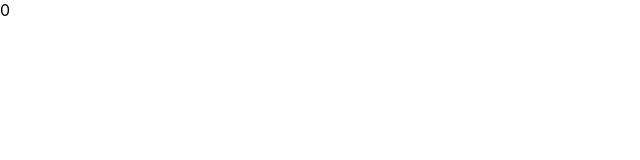
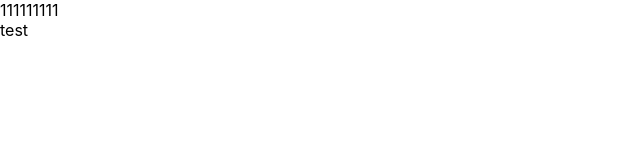
Before and after one commit to ReusLi/sparrow-mini, a React (Create React App) app: page / in a window 1280 px wide. Shown: the top 160 px of the page, without its empty margins (0-640 px from the left). Built offline with nearby package versions, Linux system fonts and the light colour scheme.

Commit message:
add code

```diff
--- a/src/App.js
+++ b/src/App.js
@@ -15,15 +15,22 @@ function useComstumCount(initCount) {
   return [count, setCount];
 }
 
+function templateCom() {
+  return (
+    <div>test</div>
+  )
+}
+
 function Example() {
   console.log(223)
   let [count, setCount] = useState(0);
+  const TemplateCom = templateCom();
   // setCount(1)
   // let [count, setCount] = useComstumCount(0);
   // const [count, setCount] = useState(0);
 
   return (
-    <div onClick={() => setCount(count + 1)}>{count}</div>
+    <div>111111111{TemplateCom}</div>
   )
 }
 
```
